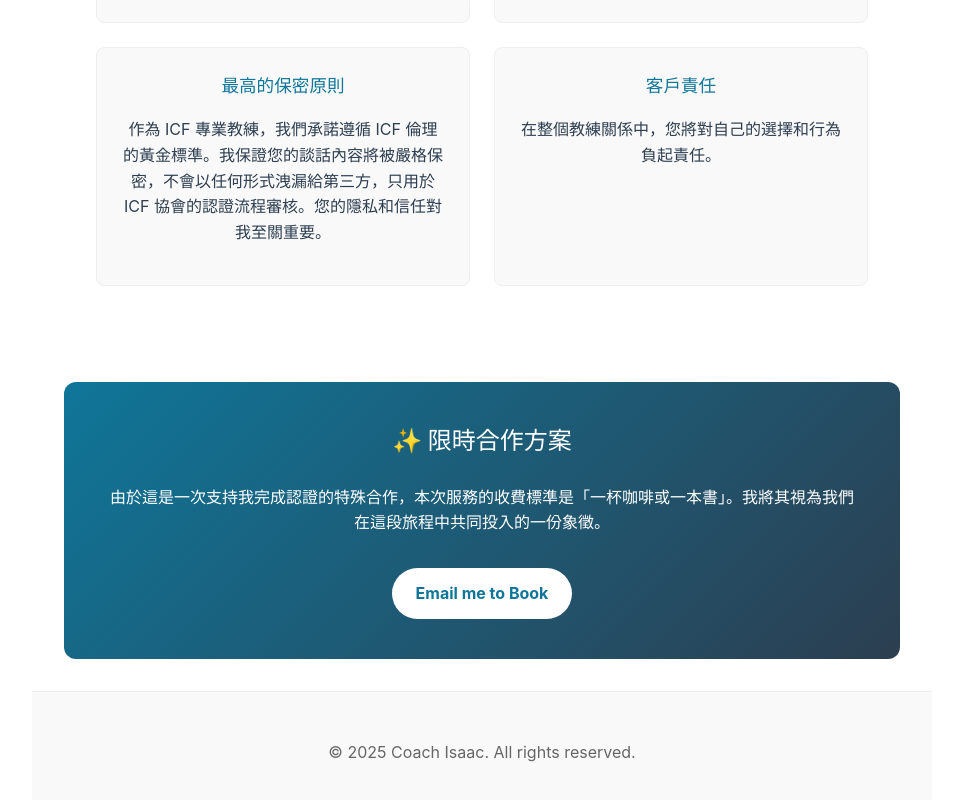
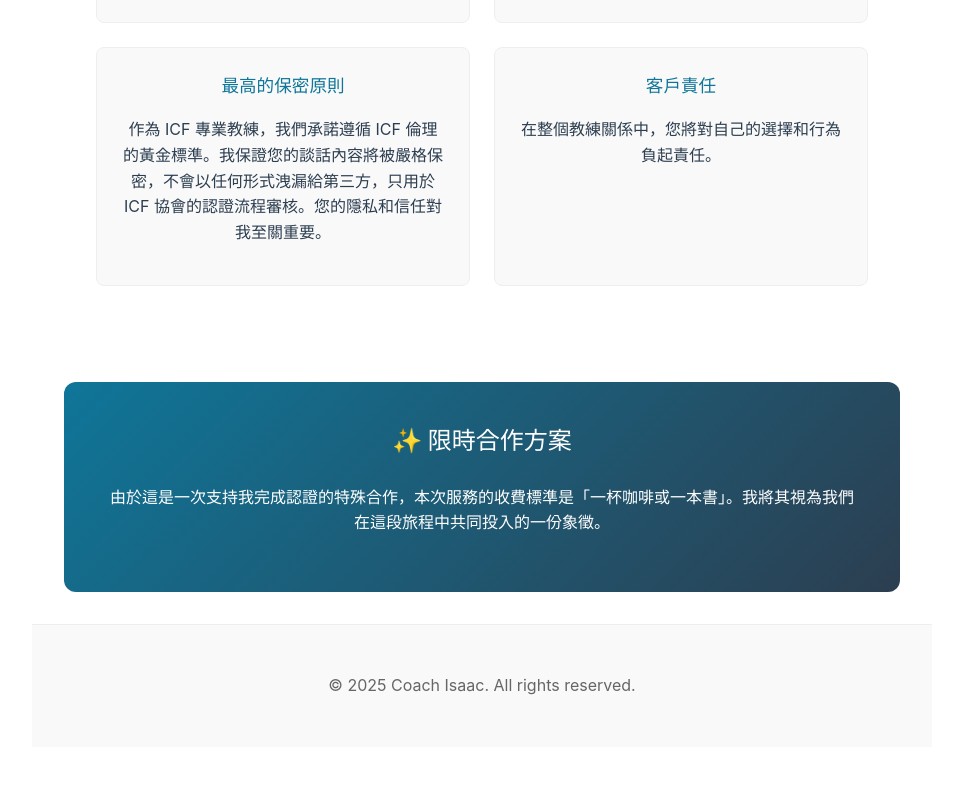
Before and after one commit to Coach-Isaac/Coach-Isaac.github.io, a Vue app: page /services in a window 1280 px wide. Shown: the part 1335-2135 px from the top of the page, without its empty margins (158-1121 px from the left). After the commit the page ends 2114 px from the top, so only its background shows below. Built offline with nearby package versions, Linux system fonts and the light colour scheme.

Commit message:
Remove 'Email me to Book' button from Services page

```diff
--- a/src/views/ServicesView.vue
+++ b/src/views/ServicesView.vue
@@ -34,9 +34,7 @@ const { t, tm, rt } = useI18n()
       <div class="offer-box">
         <h3>✨ {{ t('services.special_offer_title') }}</h3>
         <p>{{ t('services.special_offer_desc') }}</p>
-        <div class="cta-area">
-          <a href="mailto:coach.isaac.lu@gmail.com" class="cta-button">Email me to Book</a>
-        </div>
+
       </div>
     </section>
   </div>
```
